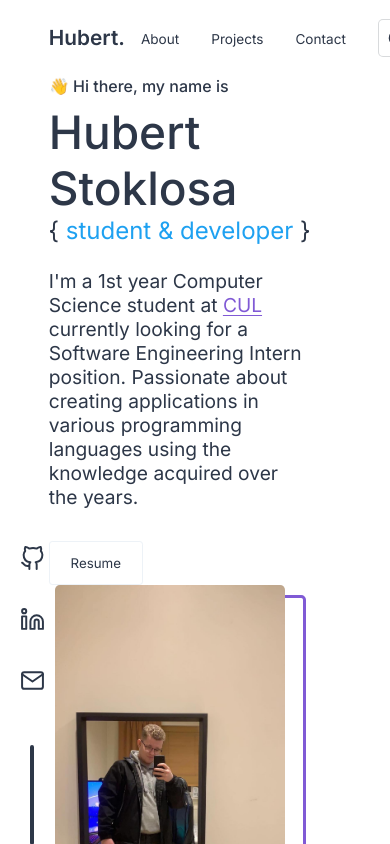
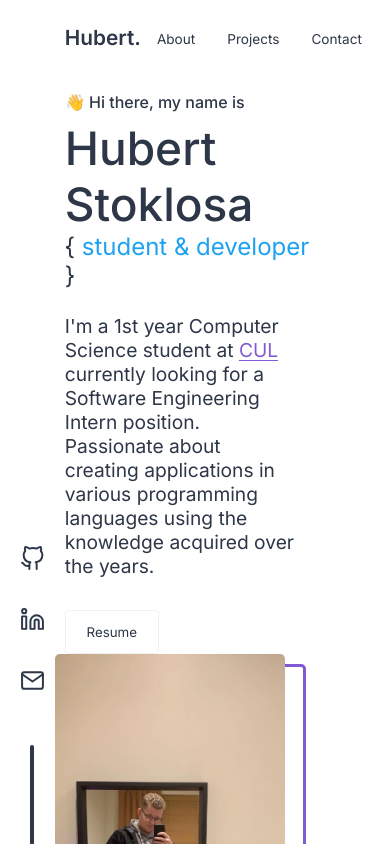
Before and after one commit to imexotic/portfolio-v1, a React (Create React App) app: page / in a window 390 px wide. Shown: the top 844 px of the page. Built offline with nearby package versions, Linux system fonts and the light colour scheme.

Commit message:
made changes to responsiveness

```diff
--- a/src/styles/App.css
+++ b/src/styles/App.css
@@ -6,7 +6,8 @@
    --secondary-color: #805ad5;
    --third-color: #1ea1f1;
    --hover: #edf2f7;
-   --card: #edf2f7;
+   /* --card: #edf2f7; */
+   --card: #f0f1f1;
    --border: #99a0a562;
 }
 
@@ -70,5 +71,8 @@ ul {
 .container {
    width: 75%;
    max-width: 900px;
+   /* min-width: 50%;
+   max-width: 900px; */
+   padding: 1rem;
    margin: 0 auto;
 }
```
